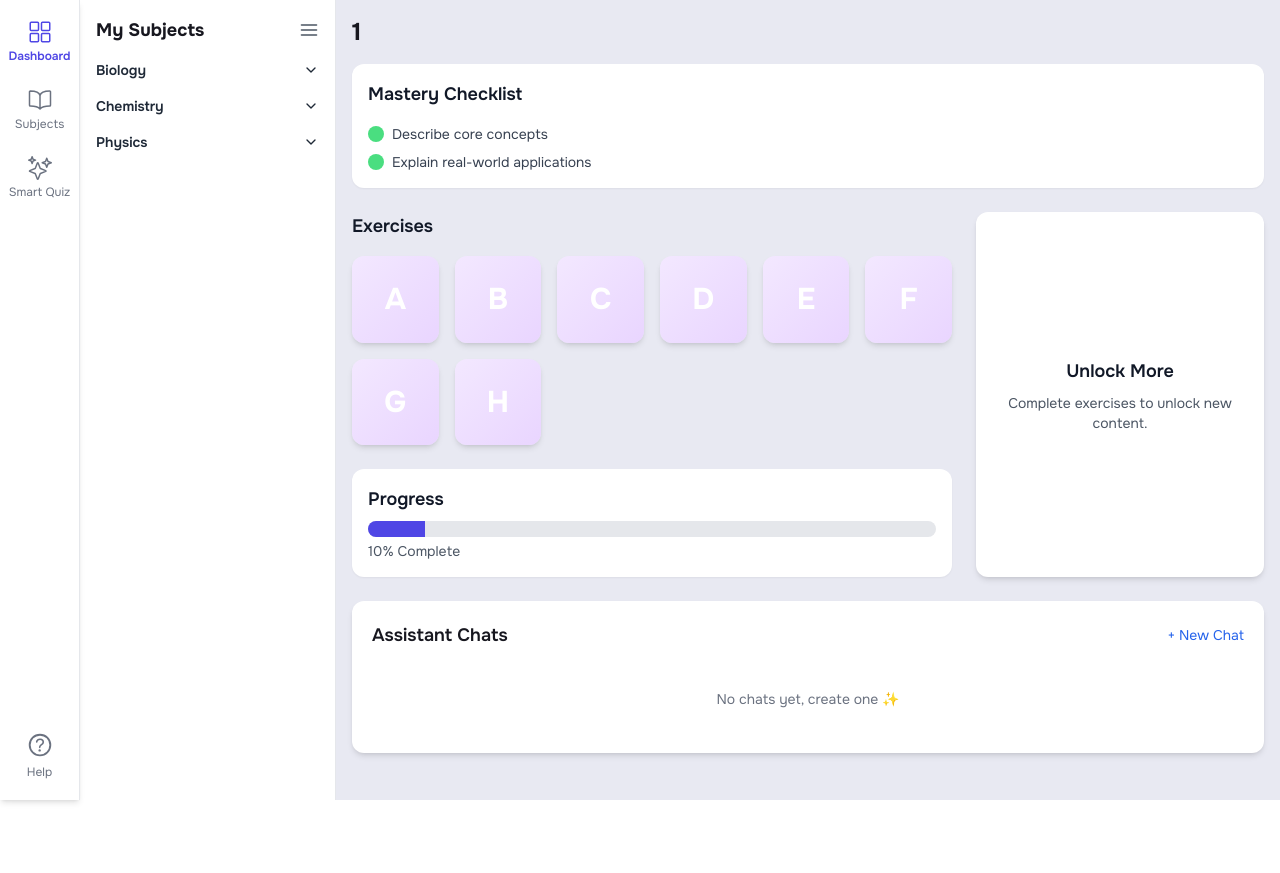
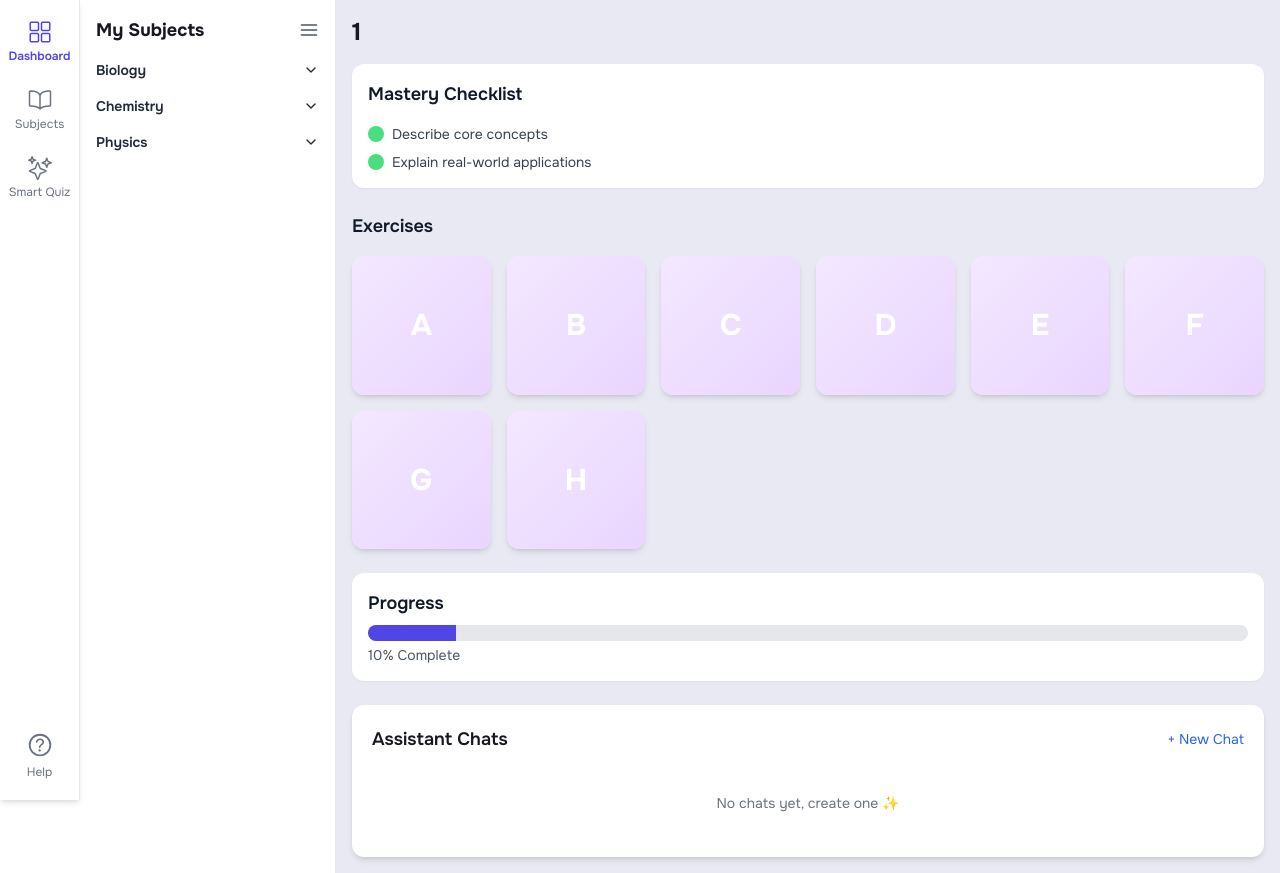
Before and after one commit to BryanMelvison/KGV-AI-Tutor, a Next.js app in the folder frontend/: page /subjects/1/1 in a window 1280 px wide. Before the commit the page ends 800 px from the top, so only its background shows below. Built offline with nearby package versions, Linux system fonts and the light colour scheme.

Commit message:
sunset unlock feature

```diff
--- a/frontend/src/components/subjects/SubjectOverviewPage.tsx
+++ b/frontend/src/components/subjects/SubjectOverviewPage.tsx
@@ -5,7 +5,6 @@
 import MasteryChecklist from "./MasteryChecklist";
 import ExerciseGrid from "./ExerciseGrid";
 import ProgressBar from "./ProgressBar";
-import UnlockBox from "./UnlockBox";
 import AssistantChatSummaries from "./AssistantChatSummaries";
 import ExerciseChat from "../chat/ExerciseChat";
 import { fetchExerciseQuestions } from "@/api/exerciseApi";
@@ -72,12 +71,9 @@
   return (
     <div className="space-y-6">
       <MasteryChecklist items={data.mastery} />
-      <div className="grid grid-cols-1 lg:grid-cols-3 gap-6">
-        <div className="lg:col-span-2 space-y-6">
-          <ExerciseGrid exercises={data.exercises} />
-          <ProgressBar progress={data.progress} />
-        </div>
-        <UnlockBox />
+      <div className="lg:col-span-2 space-y-6">
+        <ExerciseGrid exercises={data.exercises} />
+        <ProgressBar progress={data.progress} />
       </div>
       <AssistantChatSummaries chats={data.chats} />
     </div>
```
